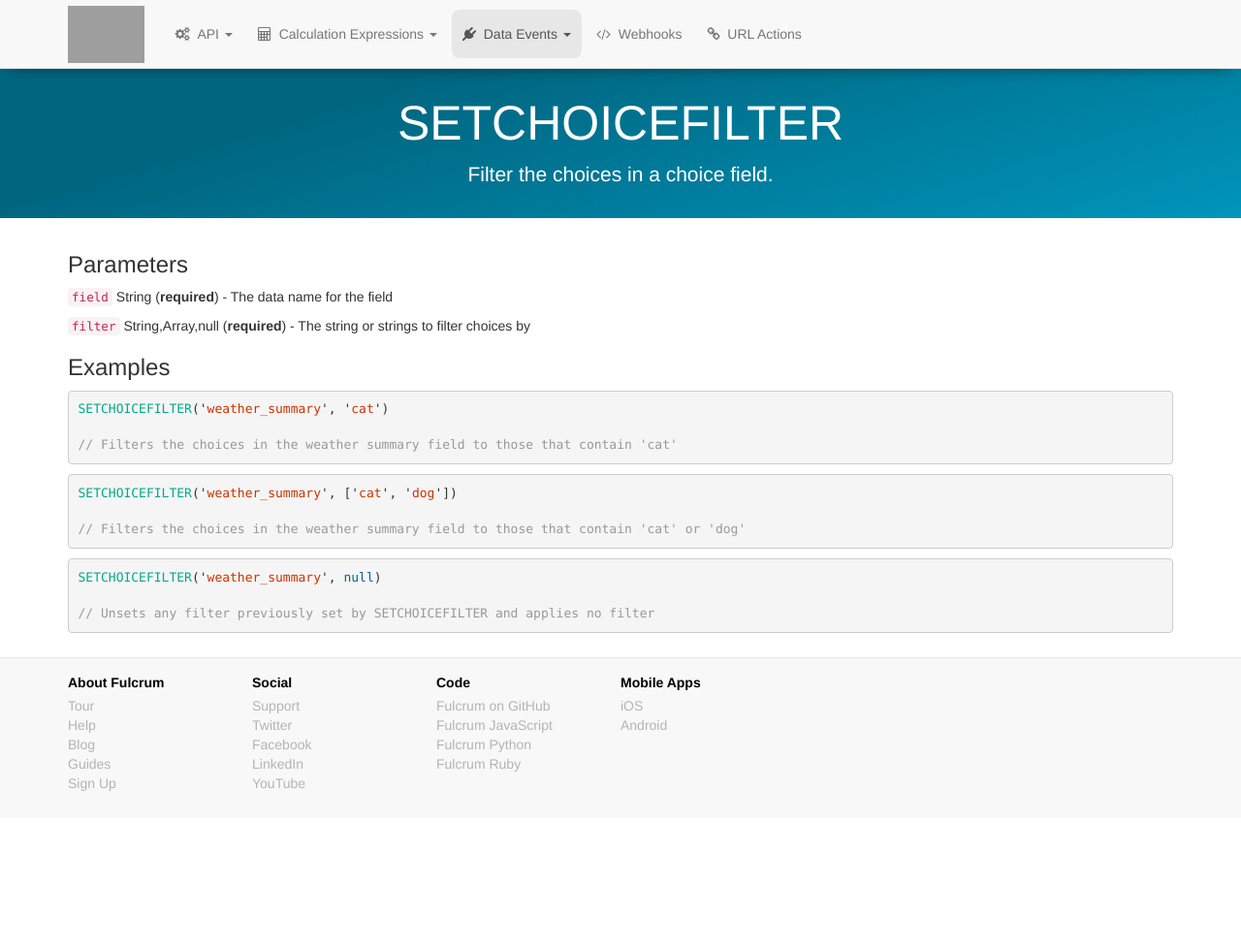
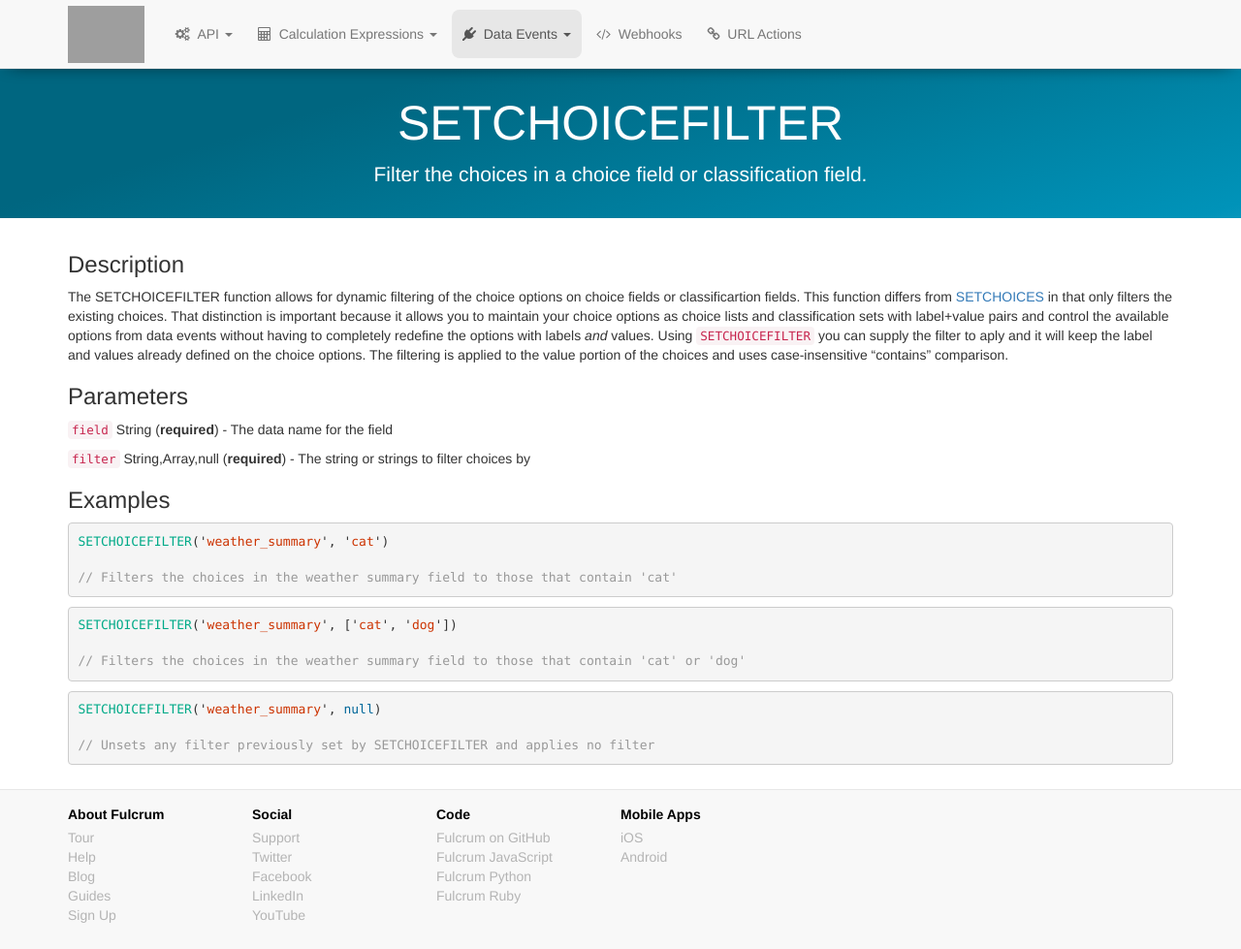
Before and after one commit to rylincoln/developer.fulcrumapp.com, a Jekyll site: the page built from _data-events/reference/setchoicefilter.md, in a window 1280 px wide and 979 px high. Shown: the whole window at 97% size. Built offline with Jekyll 4.4.1, drawn with Linux system fonts in a browser that asks for light colours; nearby versions of some CDN libraries; grey boxes are pictures that could not be loaded.

Commit message:
Add some detail on SETCHOICEFILTER

```diff
--- a/_data-events/reference/setchoicefilter.md
+++ b/_data-events/reference/setchoicefilter.md
@@ -2,10 +2,14 @@
 layout: default
 section: data_events
 title: "SETCHOICEFILTER"
-description: "Filter the choices in a choice field."
+description: "Filter the choices in a choice field or classification field."
 category: section
 permalink: /data-events/reference/setchoicefilter/
 ---
+
+### Description
+
+The SETCHOICEFILTER function allows for dynamic filtering of the choice options on choice fields or classificartion fields. This function differs from [SETCHOICES](/data-events/reference/setchoices/) in that only filters the existing choices. That distinction is important because it allows you to maintain your choice options as choice lists and classification sets with label+value pairs and control the available options from data events without having to completely redefine the options with labels *and* values. Using `SETCHOICEFILTER` you can supply the filter to aply and it will keep the label and values already defined on the choice options. The filtering is applied to the value portion of the choices and uses case-insensitive "contains" comparison.
 
 ### Parameters
 
```
